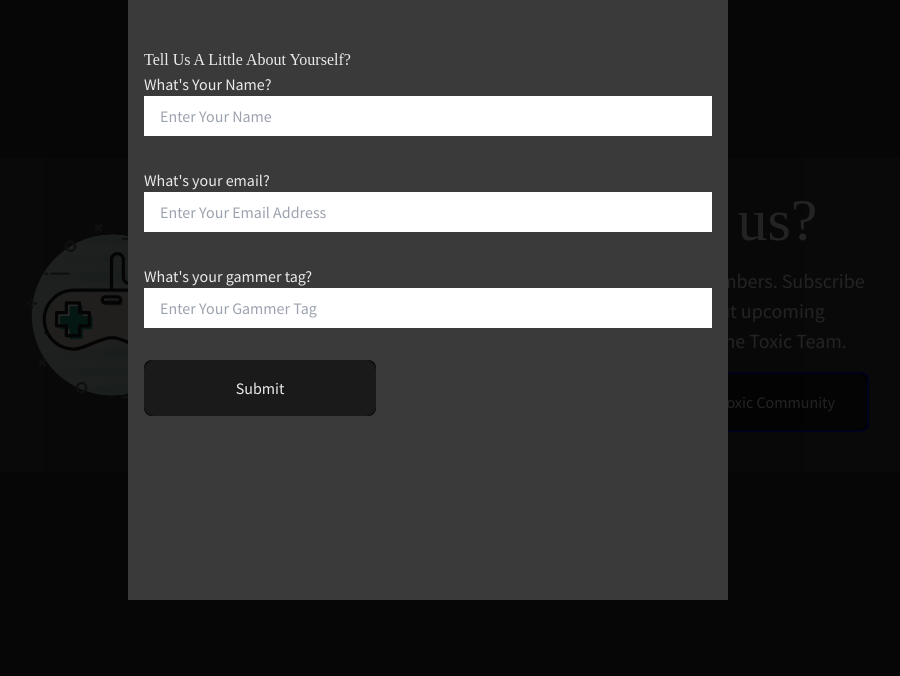
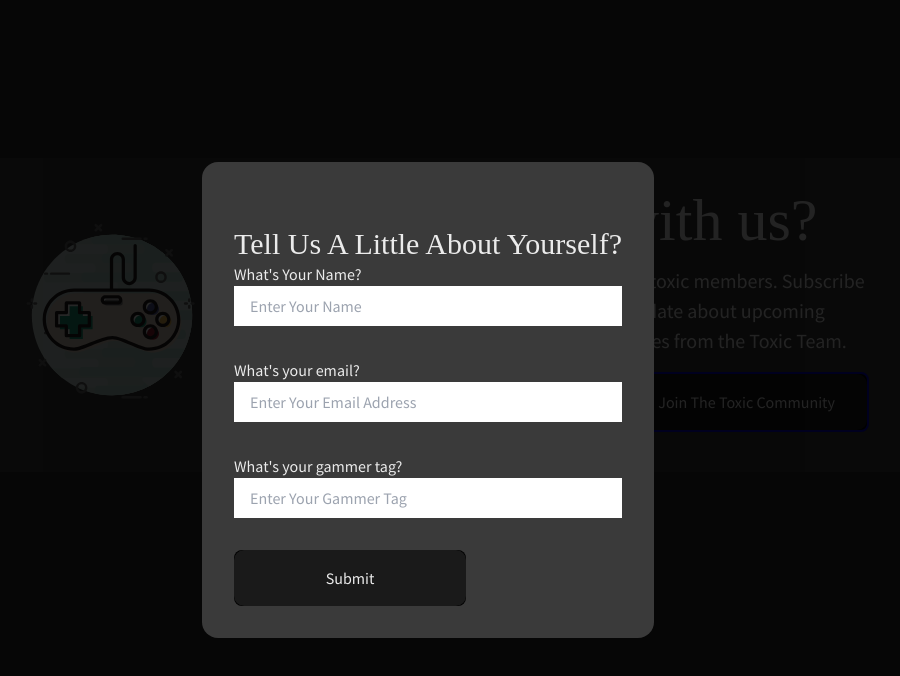
Before and after one commit to austinengelbrecht/toxictournaments, a Vue app: page /home in a window 1280 px wide. Both pictures are taken after a click on the button "Join The Toxic Community". Shown: the part 1840-2516 px from the top of the page, without its empty margins (212-1112 px from the left). Built offline with nearby package versions, Linux system fonts and the light colour scheme; no server answers; some icons are missing; a web font is replaced by a local one.

Commit message:
Styling modal content

```diff
--- a/src/components/ContactForm/ContactBanner.vue
+++ b/src/components/ContactForm/ContactBanner.vue
@@ -35,9 +35,9 @@
         and our next events.
       </p>
     </div>
+
+    <ContactForm v-if="modalOpen" />
   </section>
-
-  <ContactForm v-if="modalOpen" />
 </template>
 
 <script>
--- a/src/components/ContactForm/ContactForm.vue
+++ b/src/components/ContactForm/ContactForm.vue
@@ -1,12 +1,13 @@
 <template>
   <!-- todo - how to add event for closing the modal to background only -->
   <div class="modal">
-    <div class="bg-onyx-1 modal-content p-4">
-      <span @click="closeModal" class="">
+    <div class="modal-content">
+      <div class="bg-onyx-1 p-8 rounded-2xl">
+        <span @click="closeModal" class="justify-self-right">
           <Icon icon="fa6-regular:circle-xmark" color="white" width="32" />
         </span>
 
-      <h2 class="capitalize">Tell Us a little about yourself?</h2>
+        <h2 class="capitalize text-3xl">Tell Us a little about yourself?</h2>
 
         <form @submit.prevent="registerEmail" class="flex flex-col gap-8">
           <div class="flex flex-col">
@@ -47,11 +48,15 @@
 
           <div>
             <!-- <button type="button" @click="">Cancel</button> -->
-          <button type="submit" class="glow-on-hover p-4 w-[200px] text-center">
+            <button
+              type="submit"
+              class="glow-on-hover p-4 w-[200px] text-center"
+            >
               Submit
             </button>
           </div>
         </form>
+      </div>
     </div>
   </div>
 </template>
@@ -113,22 +118,17 @@ export default {
   z-index: 1;
 
   background-color: rgb(0, 0, 0, 0.85);
-
-  &-close {
-    position: absolute;
-    top: 0;
-    right: 0;
-    margin: 1rem;
-
-    cursor: pointer;
-  }
 }
 
 .modal-content {
+  display: flex;
+  flex-flow: column nowrap;
+  justify-content: center;
+  align-items: center;
+
   margin: 0 auto;
-  padding: 1rem;
 
-  height: 600px;
-  max-width: 600px;
+  height: 100%;
+  max-width: 500px;
 }
 </style>
```
Lines whose indentation alone changed are shown as unchanged.
